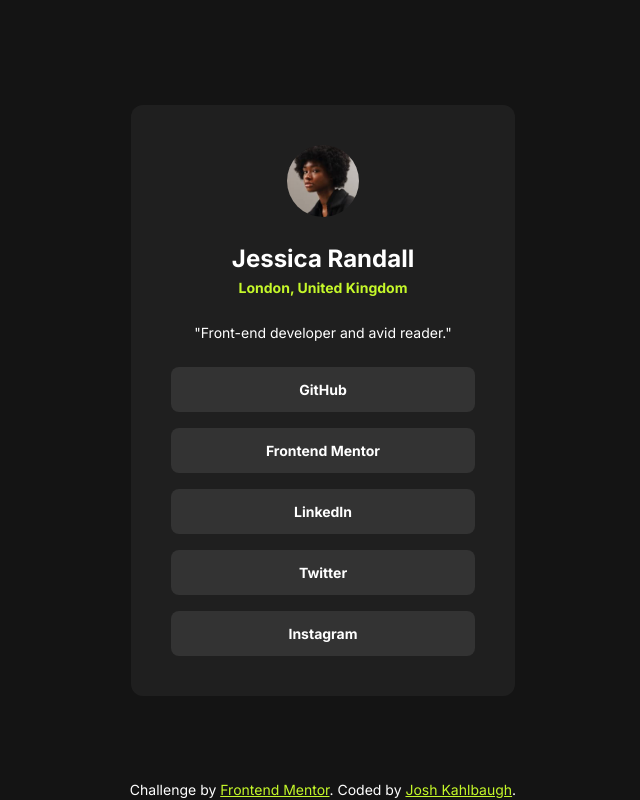
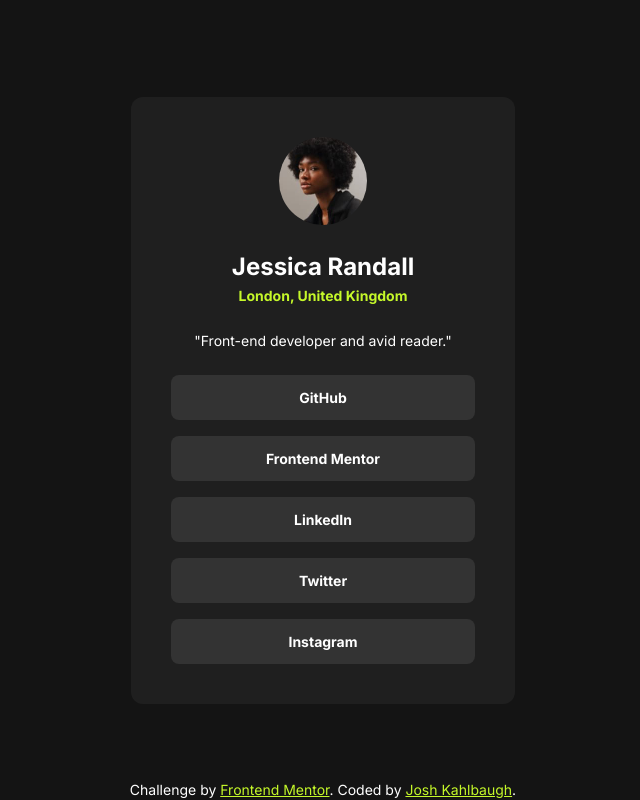
Before and after one commit to Joshk7/social-links-profile, a plain HTML site: page index.html in a window 1280 px wide. Shown: the whole page, without its empty margins (317-957 px from the left). Drawn offline with Linux system fonts and the light colour scheme.

Commit message:
changed size of avatar and got rid of hgroup

```diff
--- a/index.html
+++ b/index.html
@@ -23,10 +23,10 @@
                     src="./assets/images/avatar-jessica.jpeg"
                     alt="Profile Picture"
                 />
-                <hgroup>
+                <div>
                     <h1 id="name">Jessica Randall</h1>
                     <p id="location">London, United Kingdom</p>
-                </hgroup>
+                </div>
                 <p id="description">"Front-end developer and avid reader."</p>
                 <ul class="links-container">
                     <li><button class="link">GitHub</button></li>
--- a/styles.css
+++ b/styles.css
@@ -92,7 +92,7 @@
 
 #avatar {
     border-radius: 100%;
-    height: 4.5rem;
+    height: 5.5rem;
 }
 
 #name {
```
